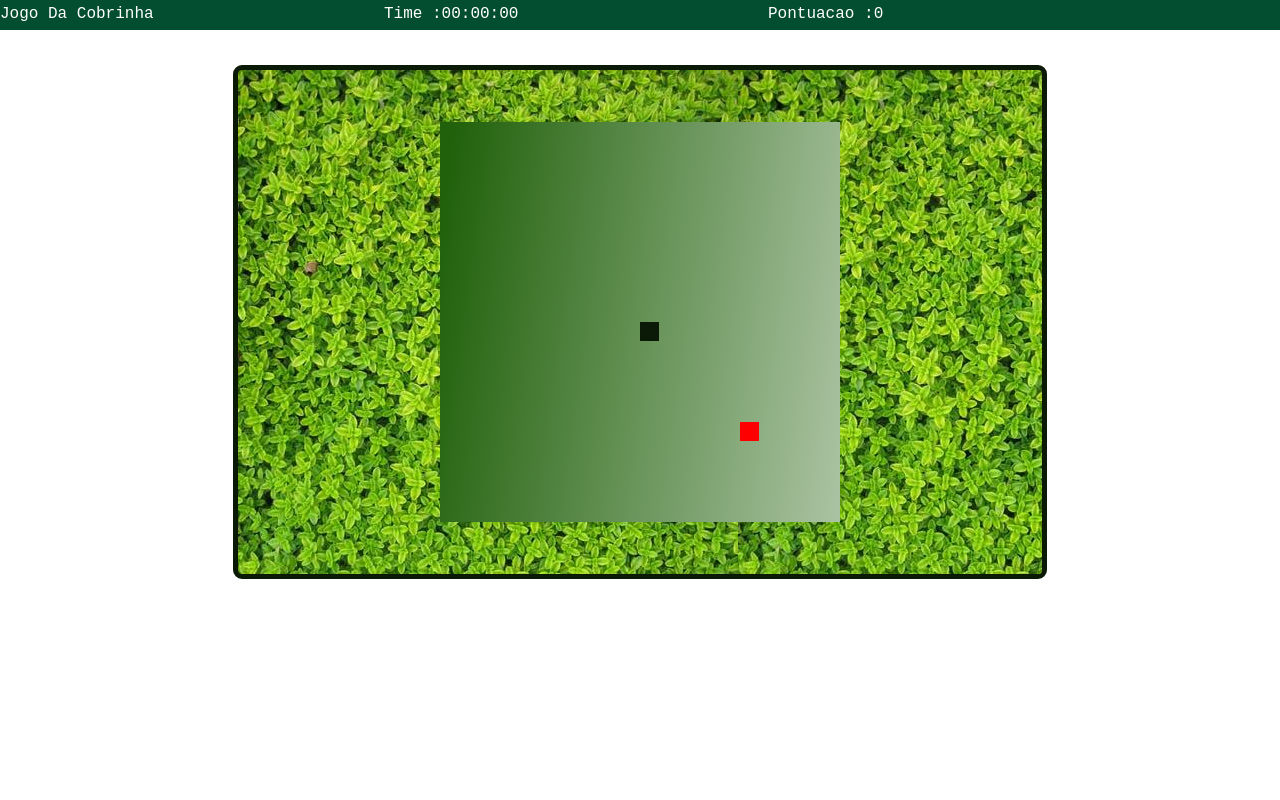
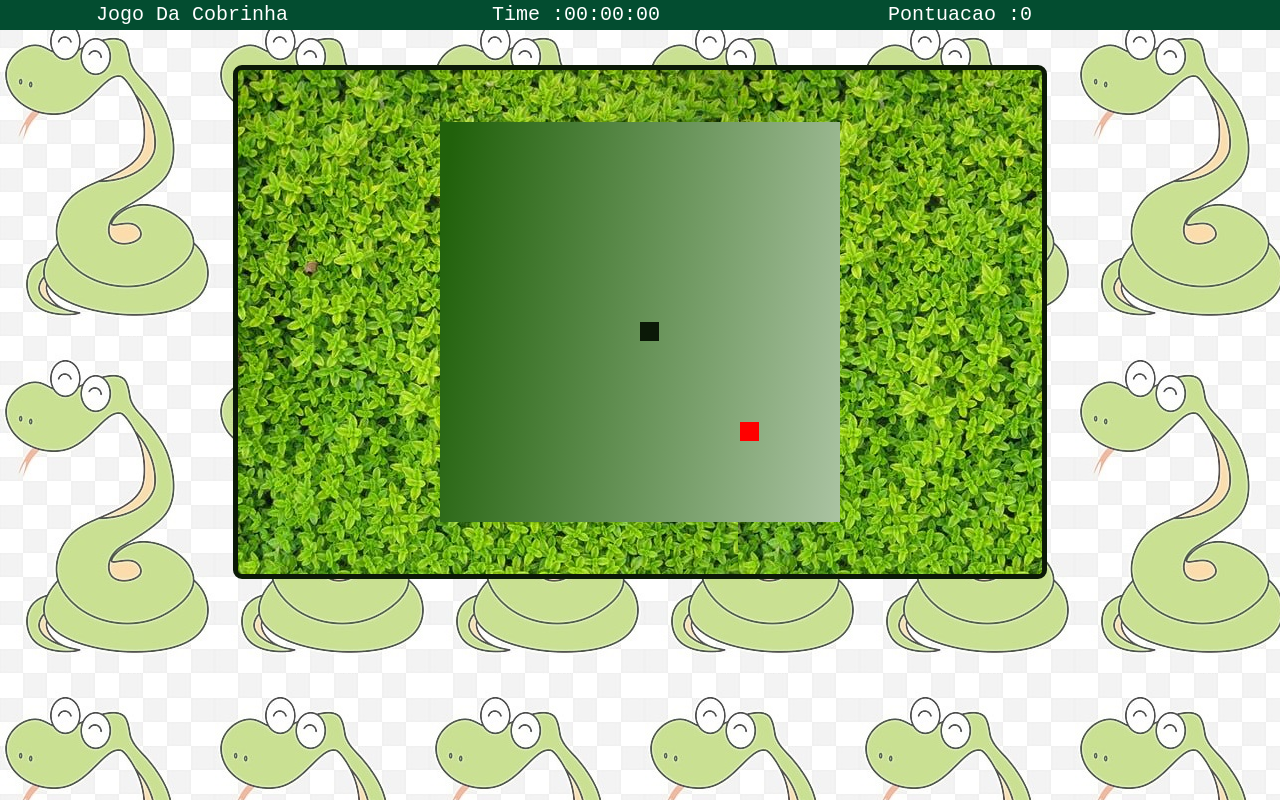
Before and after one commit to camila-github/projeto-dio-canvas-js-jogo-cobrinha, a plain HTML site: page index.html in a window 1280 px wide. Drawn offline with Linux system fonts and the light colour scheme.

Commit message:
UpdateRefatoracao

```diff
--- a/css/style.css
+++ b/css/style.css
@@ -11,7 +11,20 @@ body {
     margin-top: 50px;
 }
 
+.img-fundo {
+     background-image: url("../img/img-cobra-body.jpeg");
+
+    position: absolute;
+    top: 0;
+    left: 0;
+    right: 0;
+    bottom: 0;
+    /*deixa a imagem de fundo um pouco transparente*/
+    opacity: 0.7;
+}
+
 .containerCanvas {
+    position: relative; /*Adiciona o canvas na frente da imagem de fundo do body*/
     border: solid #0B1907 5px;
     border-radius: 9px;
     display: flex;
@@ -22,6 +35,7 @@ body {
     width: 800px;
     justify-content: center;
     background-image: url("../img/img-fundo.jpeg");
+
 }
 
 header {
@@ -29,7 +43,7 @@ header {
     align-items: center;
     margin-bottom: 5px;
     padding-bottom: 10px;
-    font-size: 16px;
+    font-size: 20px;
 }
 
 header p {
@@ -50,7 +64,8 @@ header p {
     font-family: monospace;
     height: 30px;
     display: flex;
-    transition: .5s
+    transition: .5s;
+    text-align: center
 }
 
 div#selector>div {
--- a/index.html
+++ b/index.html
@@ -10,10 +10,9 @@
     <!--responsividade-->
     <link rel="stylesheet" href="css/responsive.css">
 
-
 </head>
-
 <body>
+    <div class="img-fundo"></div>
     <header class="score">
         <div class="banner" id="selector">
             <div>Jogo Da Cobrinha</div>
@@ -28,6 +27,4 @@
     <script src="script.js"></script>
 </body>
 
-
-
 </html>
--- a/script.js
+++ b/script.js
@@ -2,18 +2,17 @@
 var cobraDirecaoX = cobraDirecaoY = 10;
 var comidaDirecaoX = comidaDirecaoY = 15;
 var telaDirecaoX = telaDirecaoY = 0;
-grid = 20;
-tamanhoCauda = [];
-tamanhoPadraoCauda = 2;
-pontuacao = 0;
+var grid = 20;
+var tamanhoCauda = [];
+var tamanhoPadraoCauda = 2;
+var pontuacao = 0;
 
 var tempo_segundos = new Number();
 var tempo_segundos = 1;
 var zerarTempo = 0;
 
-
 window.onload = function() {
-    quadroCanvas = document.getElementById("quadroCanvas");
+    var quadroCanvas = document.getElementById("quadroCanvas");
     ctx = quadroCanvas.getContext("2d");
     document.addEventListener("keydown", teclaPressionada);
     setInterval(renderizaJogo, 100);
@@ -22,7 +21,6 @@ window.onload = function() {
 
 // telaDirecaoX e telaDirecaoY aplica a direção que a cobra irá percorrer
 function teclaPressionada(event) {
-
     console.log(event.keyCode);
 
     switch (event.keyCode) { //verifica qual a tecla foi pressionada
@@ -46,27 +44,7 @@ function teclaPressionada(event) {
 }
 
 
-
-//Renderiza a posição da cobra na tela
-function renderizaJogo() {
-
-    cobraDirecaoX += telaDirecaoX; // A posicao da cobra (cobraDirecaoX), recebe a posição da tela onde a cobra esta (telaDirecaoX), isso tambem somando com ela mesma (cobraDirecaoX = cobraDirecaoX + telaDirecaoX)
-    cobraDirecaoY += telaDirecaoY;
-
-    console.log(cobraDirecaoX);
-    if (cobraDirecaoX < 0) {
-        cobraDirecaoX = grid - 1;
-    }
-    if (cobraDirecaoX > grid - 1) {
-        cobraDirecaoX = 0;
-    }
-    if (cobraDirecaoY < 0) {
-        cobraDirecaoY = grid - 1;
-    }
-    if (cobraDirecaoY > grid - 1) {
-        cobraDirecaoY = 0;
-    }
-
+function corFundoTelaQuadroCanvas() {
  //aplica cor em gradient no fundo da tela do quadroCanvas
  var corQuadroCanvas = ctx.createLinearGradient(0, 100, 700, 200);
  corQuadroCanvas.addColorStop(0, "#21610B");
@@ -74,24 +52,24 @@ function renderizaJogo() {
  ctx.fillStyle = corQuadroCanvas;
  ctx.fillRect(0, 0, quadroCanvas.width, quadroCanvas.height);
 
-    //Se a cobra comer, aumenta o tamanho da cauda
+}
+
+function aumentaTamanhoCauda() {
+      //Se a cobra comer, aumenta o tamanho da cauda.
       ctx.fillStyle = "#0B1907";
-    for (var i = 0; i < tamanhoCauda.length; i++) {
+      for (let i = 0; i < tamanhoCauda.length; i++) {
           ctx.fillRect(tamanhoCauda[i].x * grid, tamanhoCauda[i].y * grid, grid - 1, grid - 1);
           if (tamanhoCauda[i].x == cobraDirecaoX && tamanhoCauda[i].y == cobraDirecaoY) {
               tamanhoPadraoCauda = 2; // a cobra voltará para o seu tamanho incial, caso a cobra bata nela mesma.
               tempo_segundos = 0;
           }
-
       }
       tamanhoCauda.push({ x: cobraDirecaoX, y: cobraDirecaoY });
       pontuacao = tamanhoCauda.length;
-    while (tamanhoCauda.length > tamanhoPadraoCauda) {
-        tamanhoCauda.shift();
-
+      while (tamanhoCauda.length > tamanhoPadraoCauda) tamanhoCauda.shift();
 }
 
-
+function reposicionaComidaNaTela() {
     //Se a cobra comer, reposiciona a comida na tela
     ctx.fillStyle = "red";
     ctx.fillRect(comidaDirecaoX * grid, comidaDirecaoY * grid, grid - 1, grid - 1);
@@ -99,40 +77,57 @@ function renderizaJogo() {
         tamanhoPadraoCauda++;
         comidaDirecaoX = Math.floor(Math.random() * grid);
         comidaDirecaoY = Math.floor(Math.random() * grid);
-
+    }
 }
 
-
-    //Será mostrado a pontuação
+function mostraPontuacao() {
+    //Mostra a pontuação
     pontuacao = pontuacao - 3;
     document.getElementById("pontuacao").innerHTML = pontuacao;
+}
+
+//Renderiza a posição da cobra na tela
+function renderizaJogo() {
+    cobraDirecaoX += telaDirecaoX; // A posicao da cobra (cobraDirecaoX), recebe a posição da tela onde a cobra esta (telaDirecaoX), isso tambem somando com ela mesma (cobraDirecaoX = cobraDirecaoX + telaDirecaoX)
+    cobraDirecaoY += telaDirecaoY;
+
+    console.log(cobraDirecaoX);
+    if (cobraDirecaoX < 0) cobraDirecaoX = grid - 1;
+
+    if (cobraDirecaoX > grid - 1) cobraDirecaoX = 0;
+
+    if (cobraDirecaoY < 0) cobraDirecaoY = grid - 1;
+
+    if (cobraDirecaoY > grid - 1) cobraDirecaoY = 0;
+
+    corFundoTelaQuadroCanvas(); //aplica cor em gradient no fundo da tela do quadroCanvas
+
+    aumentaTamanhoCauda();  //Se a cobra comer, aumenta o tamanho da cauda
+
+    reposicionaComidaNaTela(); //Se a cobra comer, reposiciona a comida na tela
+
+    mostraPontuacao(); //Mostra a pontuação
 }
 
 
 //Mostra o tempo do jogo com duas casas decimais (hora, minuto,segundo)
 function contadorTempo() {
-    if (tempo_segundos > zerarTempo) {
+    if (tempo_segundos++ > zerarTempo) {
         formatacaoTempo(tempo_segundos);
-        tempo_segundos++;
-
     } else {
         document.getElementById("time").innerHTML = "00:00:00";
         tempo_segundos++;
     }
 }
 
-
 function formatacaoTempo(s) {
     function duas_casas(numero) {
-        if (numero <= 9) {
-            numero = "0" + numero;
-        }
+       if (numero <= 9) numero = "0" + numero;
        return numero;
     }
-    var hora = duas_casas(Math.trunc(s / 3600));
-    var minuto = duas_casas(Math.trunc((s % 3600) / 60));
-    var segundo = duas_casas((s % 3600) % 60);
-    var formatado = hora + ":" + minuto + ":" + segundo;
-    document.getElementById("time").innerHTML = formatado;
-    return formatado;
+    let hora = duas_casas(Math.trunc(s / 3600));
+    let minuto = duas_casas(Math.trunc((s % 3600) / 60));
+    let segundo = duas_casas((s % 3600) % 60);
+    let formatado = hora + ":" + minuto + ":" + segundo;
+    return document.getElementById("time").innerHTML = formatado;
 }
```
Also changed, not shown: img/img-cobra-body.jpeg (added), 1 other file. Lines whose indentation alone changed are shown as unchanged.
